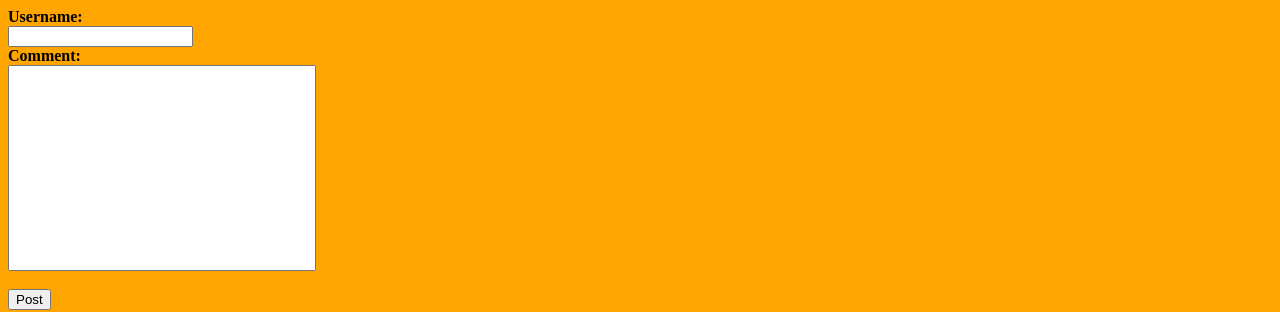
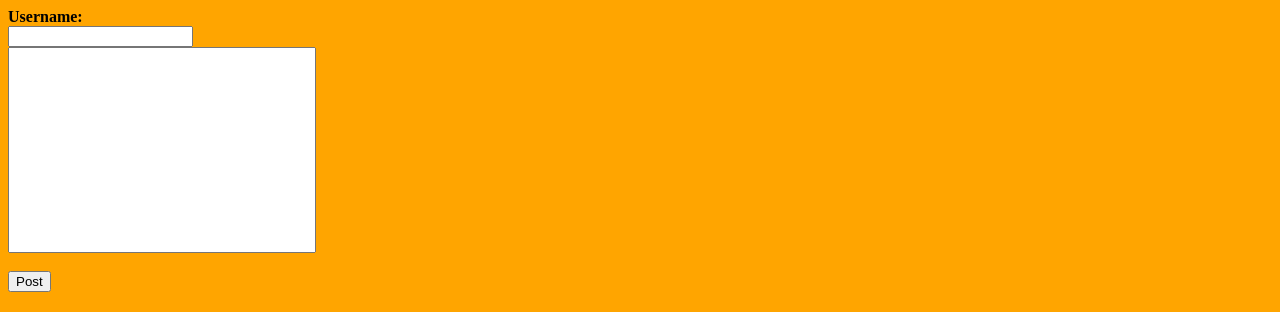
Before and after one commit to agbane/agbane.github.io, a plain HTML site: page index.html in a window 1280 px wide. Shown: the top 312 px of the page. Drawn offline with Linux system fonts and the light colour scheme.

Commit message:
Update index.html

```diff
--- a/index.html
+++ b/index.html
@@ -13,7 +13,6 @@
                <b>Username:</b><br>
 <input type="text" name="firstname">
 <br>
-<b>Comment:</b><br>
 <input type="text" name="lastname" id="player" value="" style="width:300px; height:200px;">
 <br><br>
 <button>Post</button>
```
